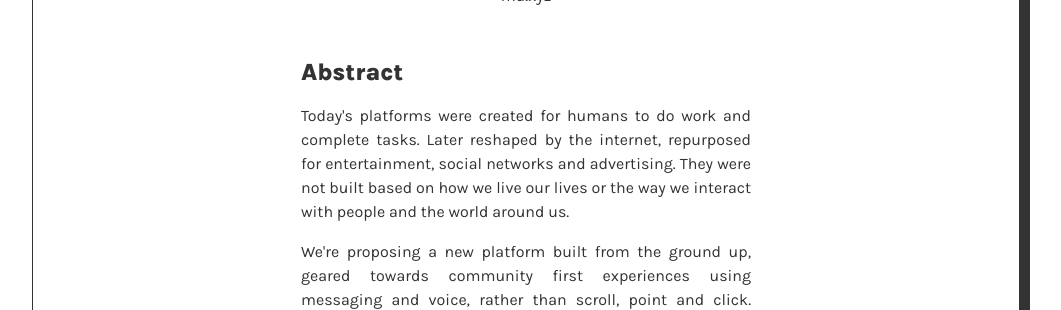
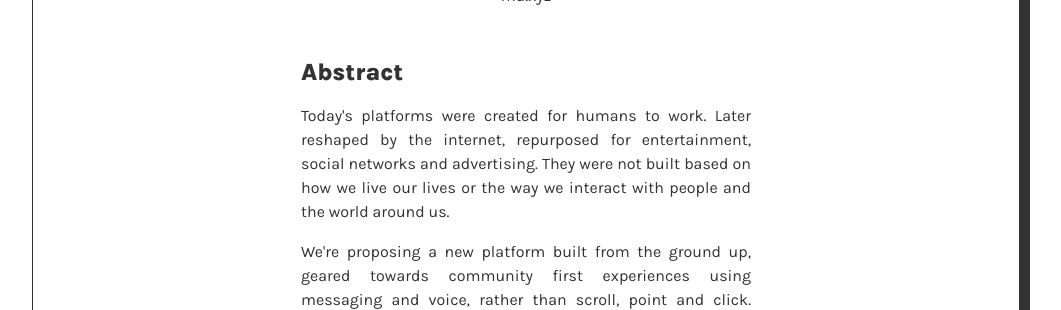
Before and after one commit to muxyz/website, a Jekyll site: the page built from paper.md, in a window 1280 px wide. Shown: the part 272-582 px from the top of the page, without its empty margins (114-1175 px from the left). Built offline with Jekyll 4.4.1, drawn with Linux system fonts in a browser that asks for light colours.

Commit message:
Update paper.md

```diff
--- a/paper.md
+++ b/paper.md
@@ -11,7 +11,7 @@ mu.xyz<br>
 <br>
 <div id="abstract">
 <h2>Abstract</h2>
-<p>Today's platforms were created for humans to do work and complete tasks. Later reshaped by the internet,
+<p>Today's platforms were created for humans to work. Later reshaped by the internet,
 repurposed for entertainment, social networks and advertising. They were not built based on how we live
 our lives or the way we interact with people and the world around us.
 </p>
```
